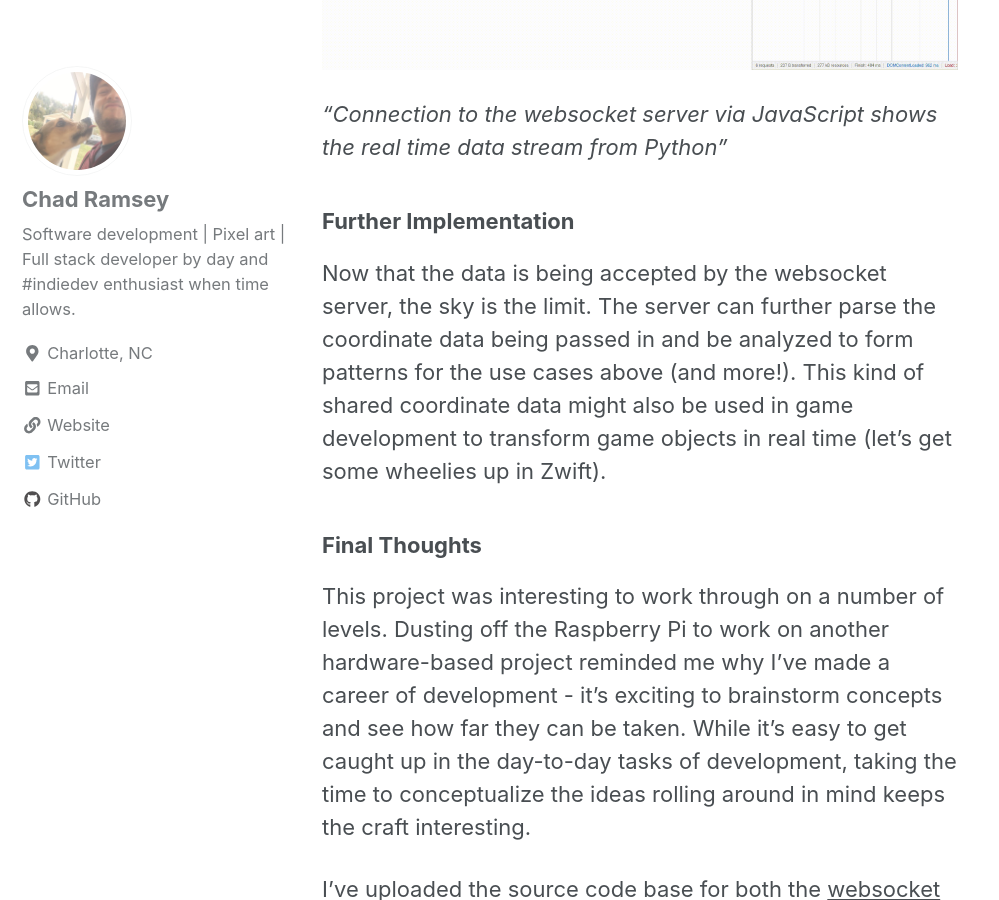
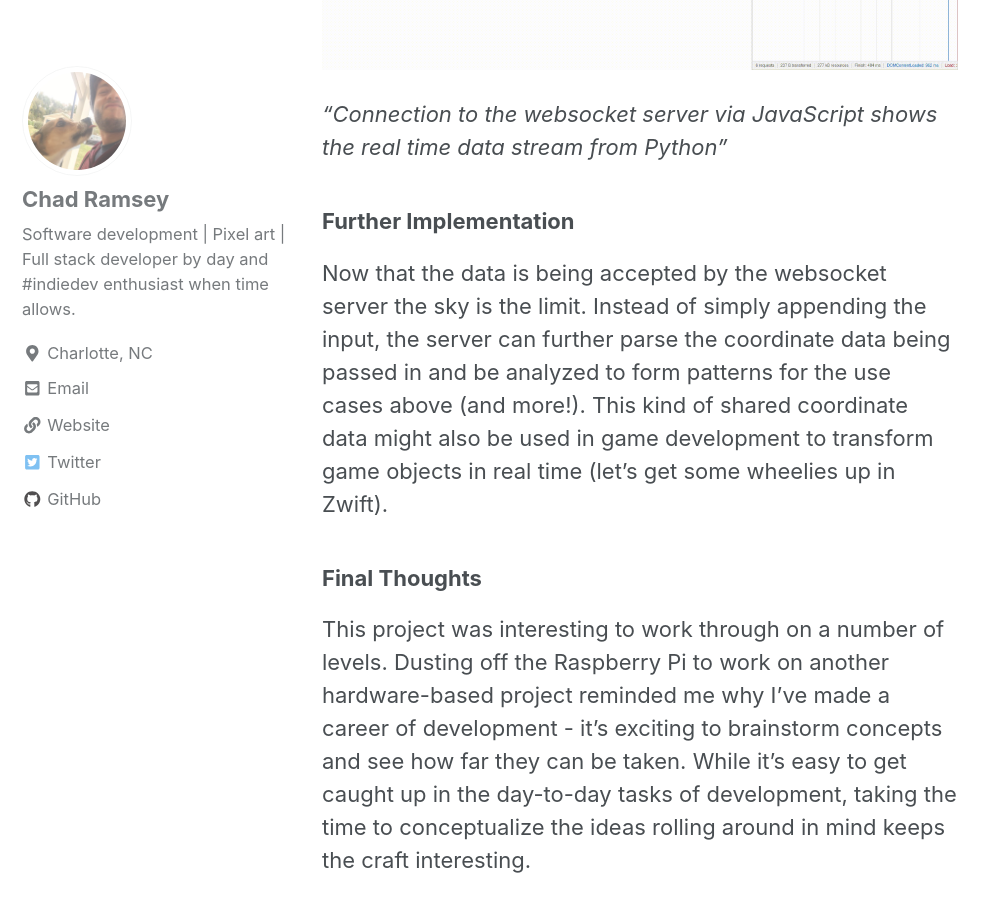
Before and after one commit to chadramsey/chadramsey.github.io, a Jekyll site: the page built from _posts/2021-02-17-accelerometer-pi.md, in a window 1280 px wide and 900 px high, scrolled down 4626 px. Shown: the whole window, without its empty margins (0-999 px from the left). Built offline with Jekyll 4.4.1, drawn with Linux system fonts in a browser that asks for light colours; cached includes are drawn as plain includes; nearby versions of some CDN libraries; some of the changed text lies outside the part shown.

Commit message:
Accelerometer post

````diff
--- a/_posts/2021-02-17-accelerometer-pi.md
+++ b/_posts/2021-02-17-accelerometer-pi.md
@@ -21,7 +21,7 @@
 An accelerometer has many applications - for this particular application we're going to discuss bicycles. The initial pitch was simply, "Wouldn't it be interesting if bikes included an accelerometer?" Bicycles are dynamic machines, frequently pivoting in coordinate space. What kind of information could we derive from a rider if we had this data? A few thoughts included the potenial for unique insights into coaching and progress building through analysis of rider and bike dynamics, product development and testing through use of 3D modeling software, or the potential for integrated safety features such as crash detection (the measure of an accelerated force in a given direction).
 
 ### Hardware Interfacing
-Now that I've covered the 'why', let's cover the technical implementation. With our hardwire configuration wired up we need to write some code to read the analog data produced from the accelerometer. The Raspberry Pi has libraries to help interface with the GPIO pins, but rather than spending time reinventing the wheel I discovered [a Python module](https://github.com/m-rtijn/mpu6050) that effectively gets right to the point of abstracting the low level communication between the MPU6050 chipset and the Raspberry Pi. All that was left to do was to import this module within my own Python script and make use of the data.
+Now that I've covered the 'why', let's cover the technical implementation. With the hardwire configuration wired up some code needs to be written to read the analog data produced from the accelerometer. The Raspberry Pi has libraries to help interface with the GPIO pins, but rather than spending time reinventing the wheel I discovered [a Python module](https://github.com/m-rtijn/mpu6050) that effectively gets right to the point of abstracting the low level communication between the MPU6050 chipset and the Raspberry Pi. All that was left to do was to import this module within my own Python script and make use of the data.
 
 ```
 from mpu6050 import mpu6050
@@ -43,7 +43,7 @@
 *"Connection to the websocket server via JavaScript shows the real time data stream from Python"*
 
 ### Further Implementation
-Now that the data is being accepted by the websocket server, the sky is the limit. The server can further parse the coordinate data being passed in and be analyzed to form patterns for the use cases above (and more!). This kind of shared coordinate data might also be used in game development to transform game objects in real time (let's get some wheelies up in Zwift).
+Now that the data is being accepted by the websocket server the sky is the limit. Instead of simply appending the input, the server can further parse the coordinate data being passed in and be analyzed to form patterns for the use cases above (and more!). This kind of shared coordinate data might also be used in game development to transform game objects in real time (let's get some wheelies up in Zwift).
 
 ### Final Thoughts
 This project was interesting to work through on a number of levels. Dusting off the Raspberry Pi to work on another hardware-based project reminded me why I've made a career of development - it's exciting to brainstorm concepts and see how far they can be taken. While it's easy to get caught up in the day-to-day tasks of development, taking the time to conceptualize the ideas rolling around in mind keeps the craft interesting.
````
